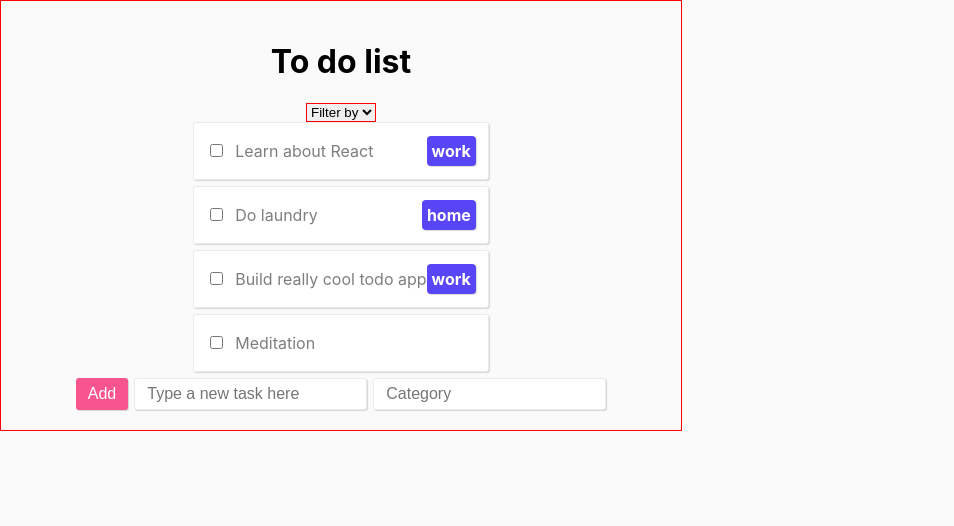
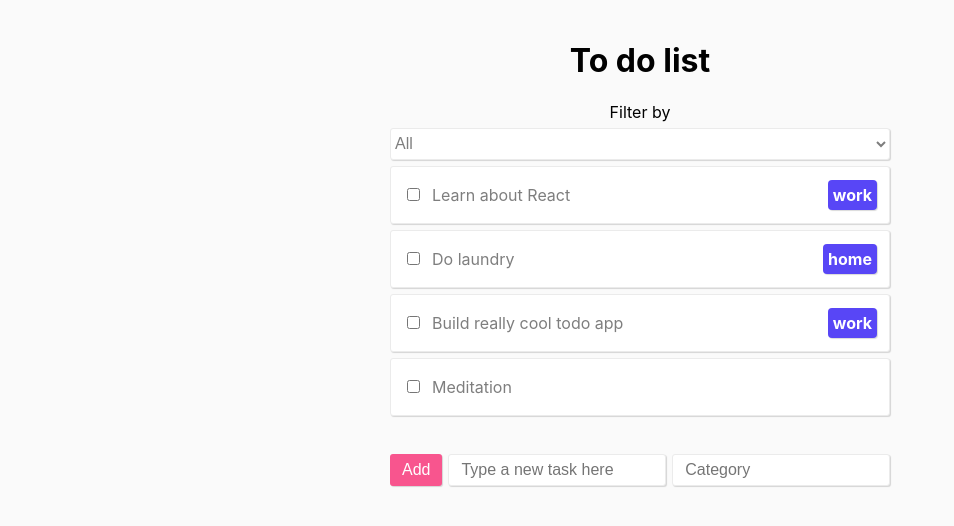
Before and after one commit to joseliacosta/todo-app, a React (Create React App) app: page / in a window 1280 px wide. Shown: the top 526 px of the page, without its empty margins (0-954 px from the left). Built offline with nearby package versions, Linux system fonts and the light colour scheme.

Commit message:
refactor(components): modifies form, list and select style

```diff
--- a/src/App.js
+++ b/src/App.js
@@ -10,15 +10,17 @@ const Container = styled.div`
   justify-content: center;
   align-items: center;
   padding: 20px;
-  border: 1px solid red;
-  @media screen and (min-width: 720px) {
-    max-width: 640px;
+  width: calc(100vw-40px);
+  @media screen and (min-width: 667px) {
+    max-width: 500px;
+    margin: 0 auto;
   }
 `
 const Header = styled.header`
   display: flex;
   flex-direction: column;
   align-items: center;
+  width: 100%;
 `
 const App = () => {
   const [todos, setTodos] = useState([
--- a/src/components/Filter/index.js
+++ b/src/components/Filter/index.js
@@ -1,14 +1,26 @@
 import React from 'react'
 import styled from 'styled-components'
 
+const Label = styled.label`
+  margin-bottom: 6px;
+`
 const StyledFilter = styled.select`
-  border: 1px solid red;
+  width: 100%;
+  background: #fff;
+  border-radius: 3px;
+  border: 1px solid #ebebeb;
+  box-shadow: 1px 1px 1px rgba(0, 0, 0, 0.15);
+  color: #7e7e7e;
+  font-size: 16px;
+  height: 32px;
+  margin-bottom: 6px;
 `
 const Filter = (props) => {
   const { options } = props
   return (
+    <>
+      <Label>Filter by</Label>
       <StyledFilter onChange={(event) => props.onChange(event.target.value)}>
-      <option>Filter by</option>
         <option>All</option>
         {options.map(
           (category, index) =>
@@ -19,6 +31,7 @@ const Filter = (props) => {
             )
         )}
       </StyledFilter>
+    </>
   )
 }
 
--- a/src/components/Form/index.js
+++ b/src/components/Form/index.js
@@ -3,13 +3,22 @@ import styled from 'styled-components'
 const StyledForm = styled.form`
   padding: 0;
   margin: 0;
+  width: 100%;
   display: flex;
+  flex-direction: column-reverse;
   justify-content: space-between;
-  max-width: 640px;
 
   input {
     &:last-child {
       margin-right: 0;
+    }
+  }
+
+  @media screen and (min-width: 667px) {
+    flex-direction: row;
+    justify-content: space-between;
+    button {
+      margin-right: 6px;
     }
   }
 `
@@ -23,7 +32,9 @@ const InputText = styled.input`
   height: 32px;
   padding: 4px 12px;
   margin-right: 6px;
+  margin-bottom: 6px;
   box-sizing: border-box;
+  width: 100%;
 `
 
 const Button = styled.button`
@@ -36,7 +47,7 @@ const Button = styled.button`
   height: 32px;
   padding: 4px 12px;
   box-sizing: border-box;
-  margin-right: 6px;
+
   cursor: pointer;
   &:hover {
     background: #cc2560;
--- a/src/components/Tasks/index.js
+++ b/src/components/Tasks/index.js
@@ -5,6 +5,11 @@ const StyledTasks = styled.ul`
   list-style: none;
   padding: 0;
   margin: 0;
+  width: 100%;
+  display: flex;
+  flex-direction: column;
+  height: auto;
+  margin-bottom: 32px;
 `
 
 const Tasks = (props) => {
```
Lines whose indentation alone changed are shown as unchanged.
